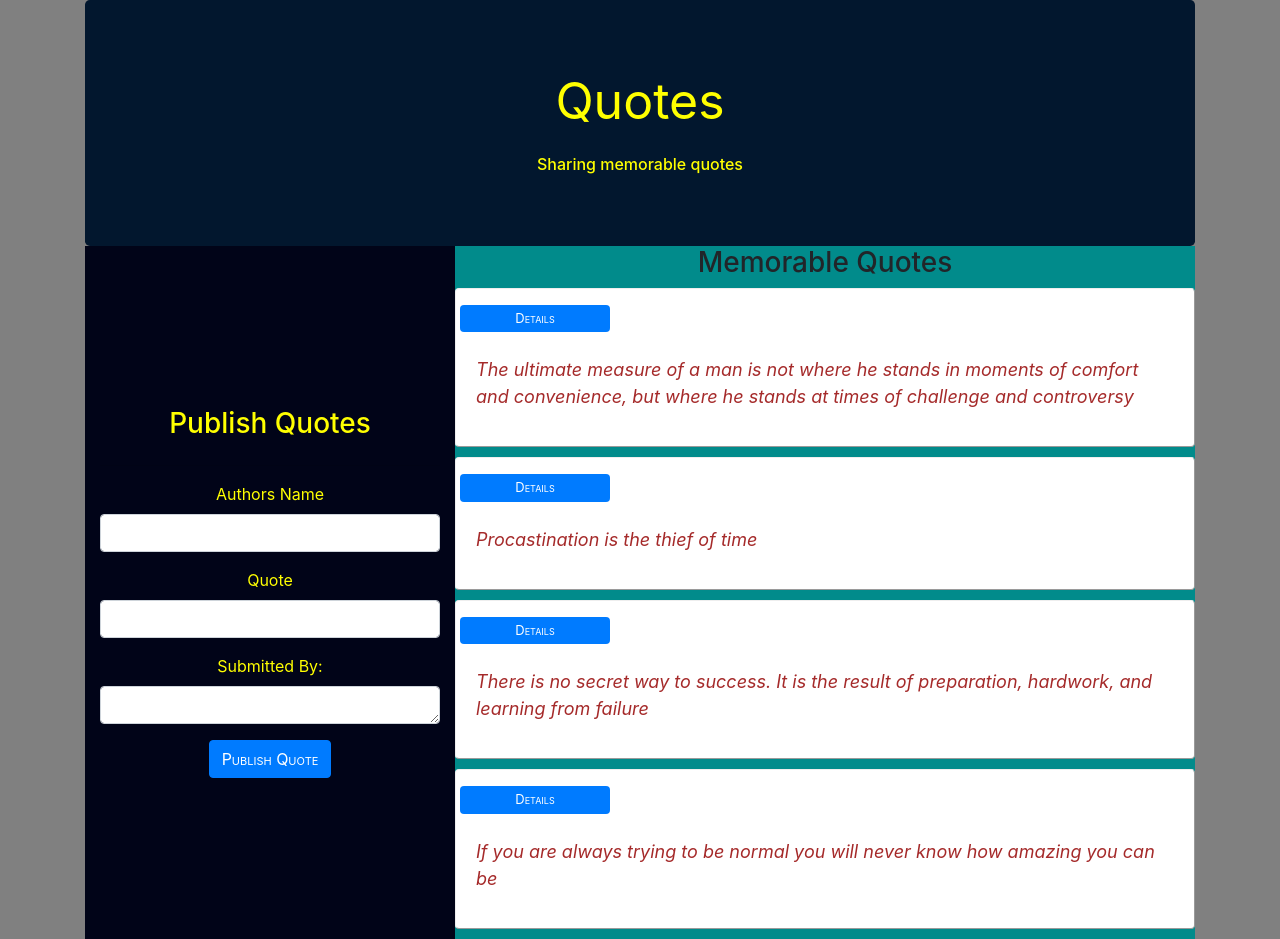
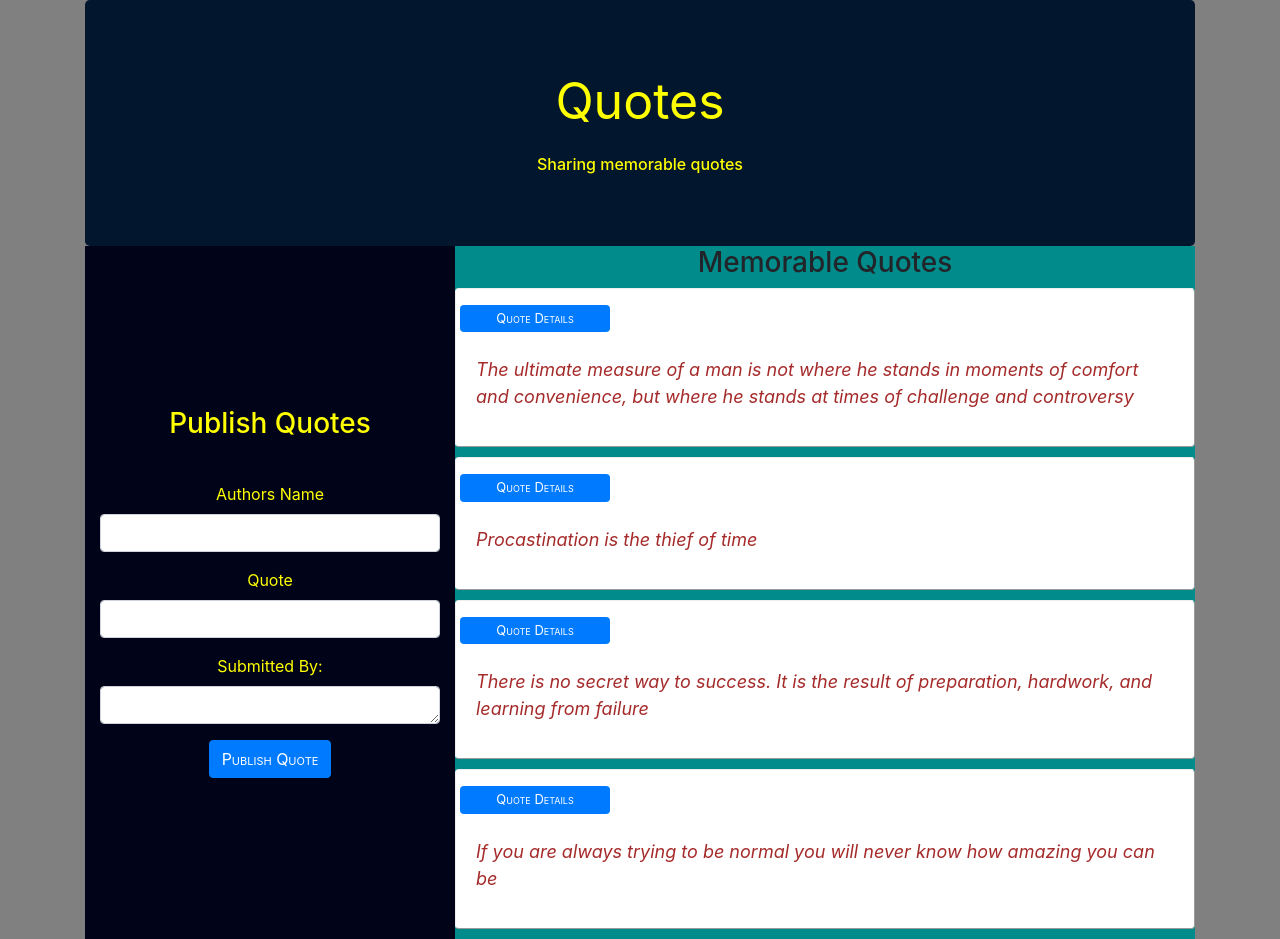
Before and after one commit to oodennis20/My-Quotes, an Angular app: page / in a window 1280 px wide. Built offline with nearby package versions, Linux system fonts and the light colour scheme.

Commit message:
make changes

```diff
--- a/src/app/quote/quote.component.html
+++ b/src/app/quote/quote.component.html
@@ -27,7 +27,7 @@
                 <h5 font color="yellow" *ngIf="showDetails">{{quote.name}}</h5>
               </div>
               <!--structural directive set to boolean property show details-->
-               <button type="button" (click)="toggleDetails(i)"  class="btn btn-primary"> Details</button>
+               <button type="button" (click)="toggleDetails(i)"  class="btn btn-primary">Quote Details</button>
 
               <!--the click triggers event binding calling the toggle fxn method-->
               <!--if true it shows the details-->
```
